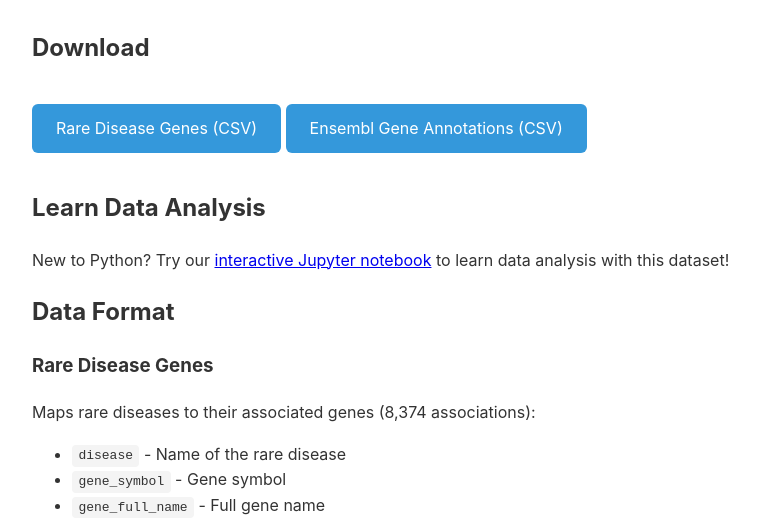
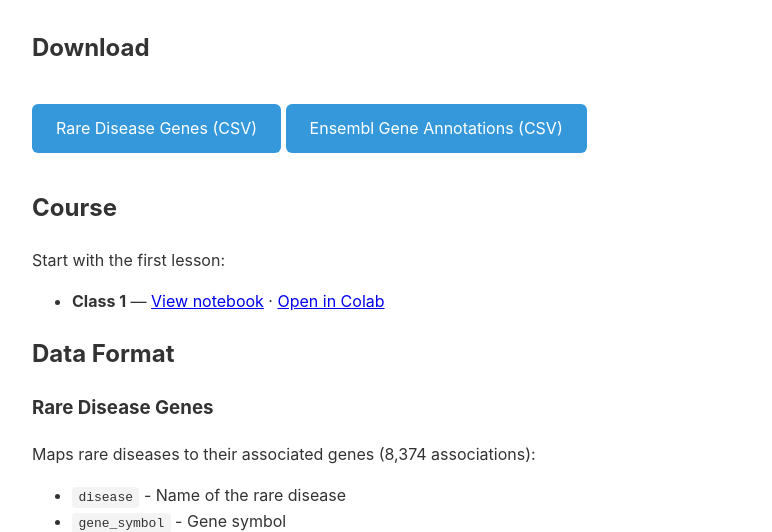
Before and after one commit to narayananr/rare_disease_genomics, a plain HTML site: page index.html in a window 1280 px wide. Shown: the part 295-827 px from the top of the page, without its empty margins (208-980 px from the left). Drawn offline with Linux system fonts and the light colour scheme.

Commit message:
Project page: show only the first lesson (Class 1)

```diff
--- a/index.html
+++ b/index.html
@@ -79,8 +79,11 @@
     <a href="data/rare_gene_disease_dataset.csv" class="download">Rare Disease Genes (CSV)</a>
     <a href="data/ensembl_genes.csv" class="download">Ensembl Gene Annotations (CSV)</a>
 
-    <h2>Learn Data Analysis</h2>
-    <p>New to Python? Try our <a href="https://github.com/narayananr/rare_diseases/blob/main/notebooks/learn_data_analysis.ipynb">interactive Jupyter notebook</a> to learn data analysis with this dataset!</p>
+    <h2>Course</h2>
+    <p>Start with the first lesson:</p>
+    <ul>
+        <li><strong>Class 1</strong> — <a href="https://github.com/narayananr/rare_disease_genomics/blob/main/notebooks/Rare_Disease_Genes_Class_1.ipynb">View notebook</a> · <a href="https://colab.research.google.com/github/narayananr/rare_disease_genomics/blob/main/notebooks/Rare_Disease_Genes_Class_1.ipynb">Open in Colab</a></li>
+    </ul>
 
     <h2>Data Format</h2>
     <h3>Rare Disease Genes</h3>
@@ -110,7 +113,7 @@
     </ul>
 
     <footer>
-        <p>View source on <a href="https://github.com/narayananr/rare_diseases">GitHub</a></p>
+        <p>View source on <a href="https://github.com/narayananr/rare_disease_genomics">GitHub</a></p>
     </footer>
 </body>
 </html>
```
